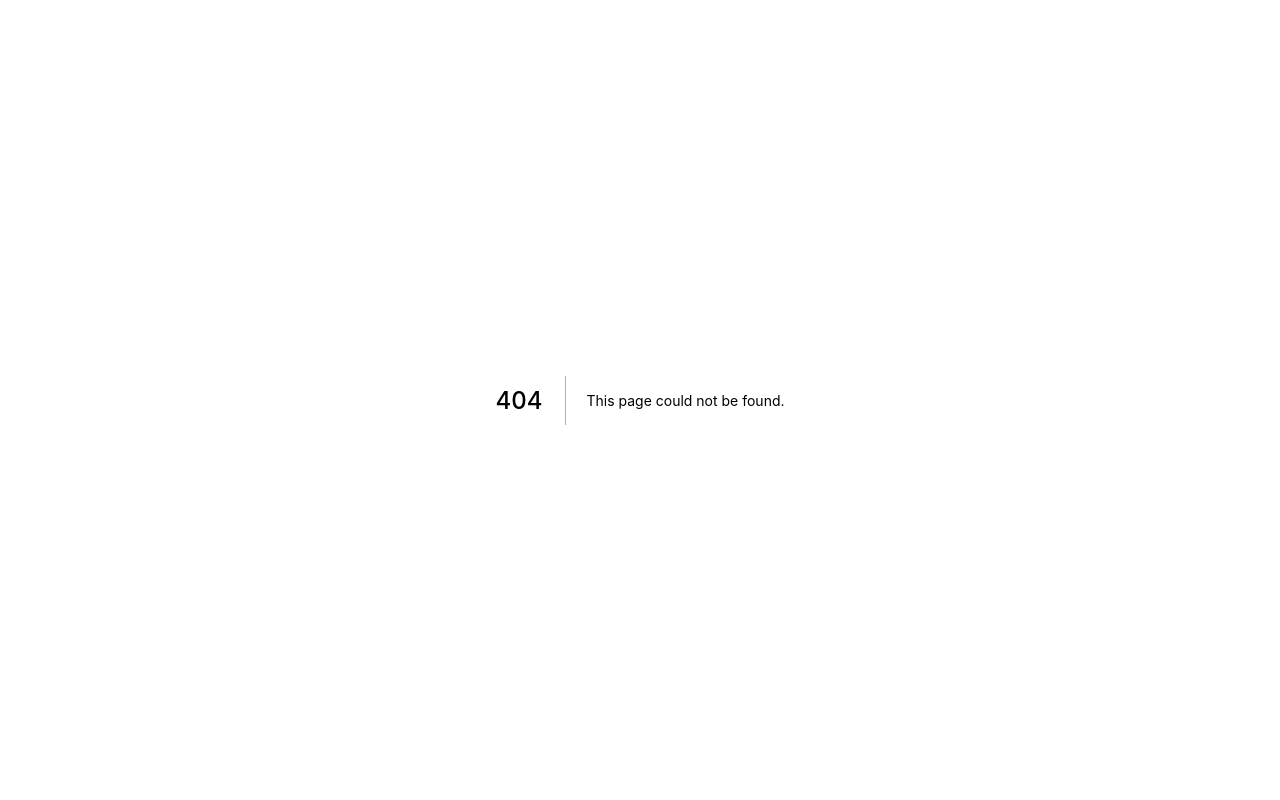
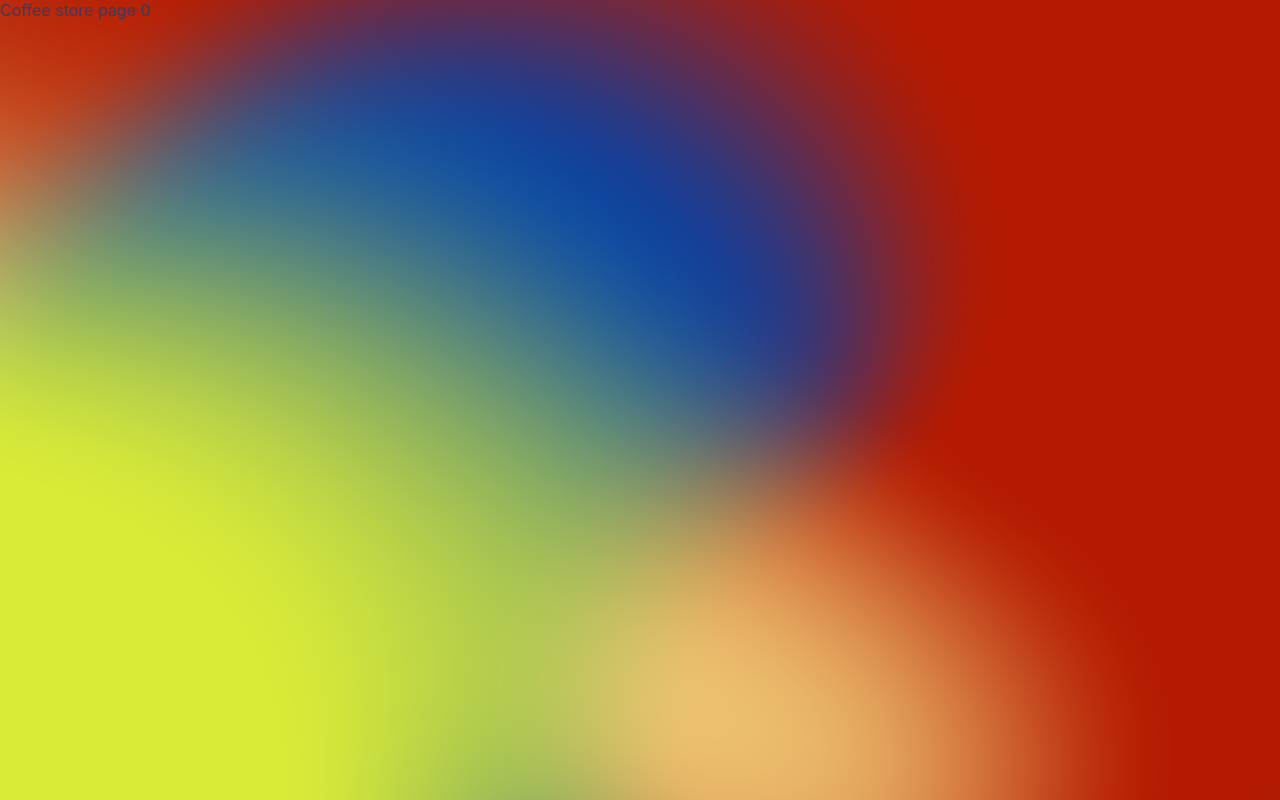
Before and after one commit to eystein/ztm-nextjs-coffeeshop, a Next.js app: page /coffee-store/0 in a window 1280 px wide. Before the commit this address had no page. Built offline with nearby package versions, Linux system fonts and the light colour scheme.

Commit message:
Add dynamic route, and get route id in component.

```diff
--- /dev/null
+++ b/pages/coffee-store/[id].js
@@ -0,0 +1,9 @@
+import { useRouter } from 'next/router'
+
+const CoffeeStore = () => {
+	const router = useRouter()
+	console.log('router', router)
+	return <div>Coffee store page {router.query.id}</div>
+}
+
+export default CoffeeStore;
--- a/pages/index.js
+++ b/pages/index.js
@@ -12,7 +12,7 @@
 		<div className={styles.container}>
 			<Head>
 				<title>Coffee Connoisseur</title>
-				<meta name="description" content="Generated by create next app" />
+				<meta name="description" content="A next.js test app for Eystein" />
 				<link rel="icon" href="/favicon.ico" />
 			</Head>
 
```
